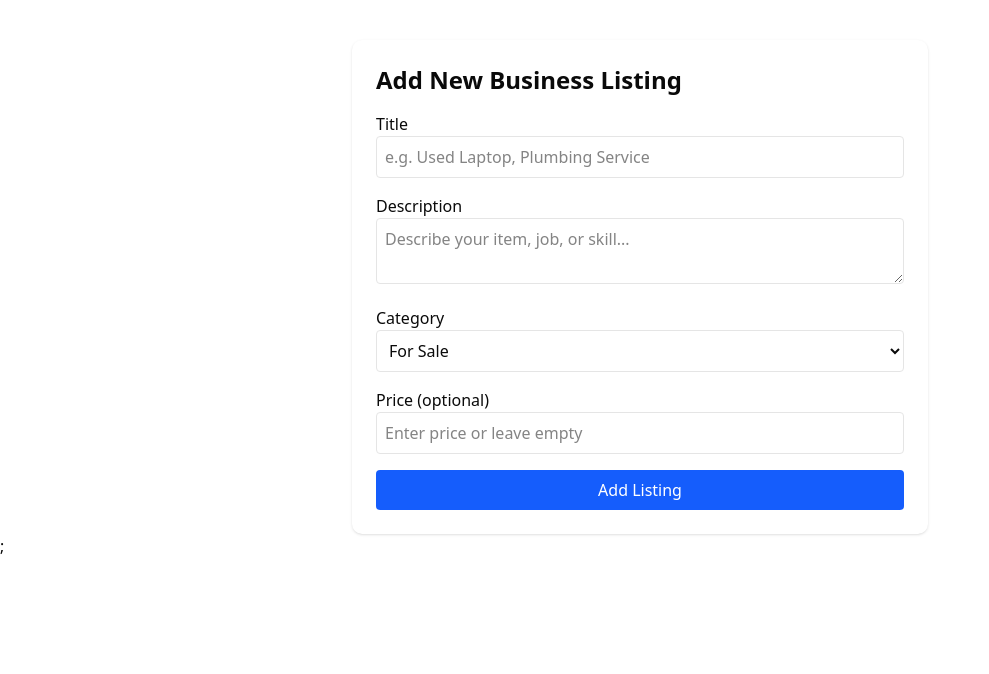
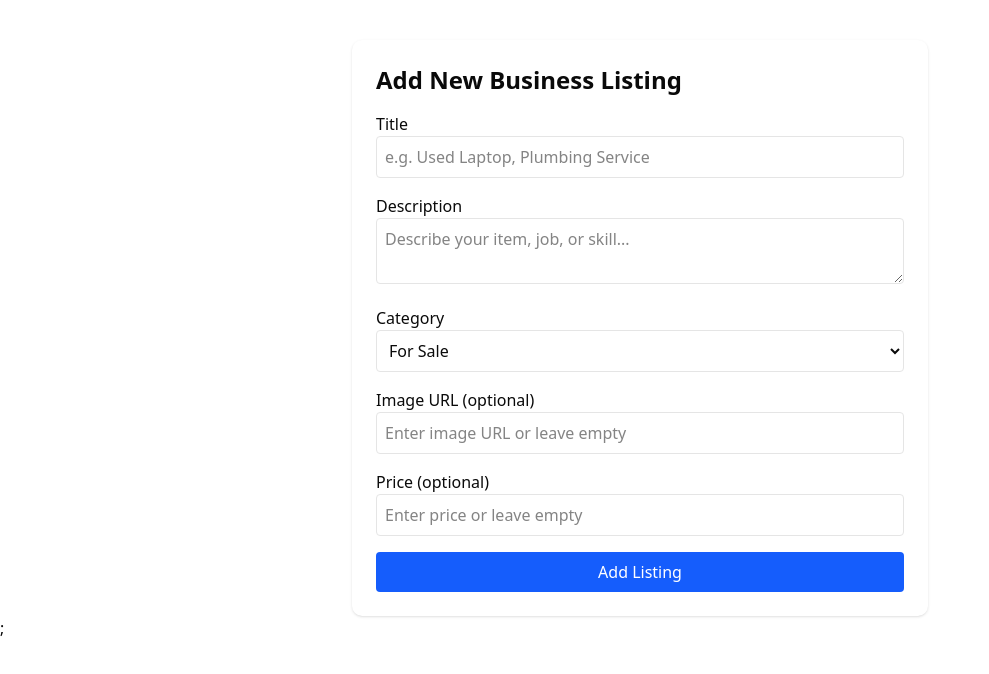
Before and after one commit to Ibrahimjay/next-project, a Next.js app in the folder community-connect/: page /business/new in a window 1280 px wide. Shown: the top 674 px of the page, without its empty margins (0-989 px from the left). Built offline with nearby package versions, Linux system fonts and the light colour scheme.

Commit message:
add middleware

```diff
--- a/community-connect/src/app/api/auth/signup/route.js
+++ b/community-connect/src/app/api/auth/signup/route.js
@@ -1,6 +1,6 @@
 import { NextResponse } from "next/server";
 import bcrypt from "bcryptjs";
-import { prisma } from "@/lib/prisma";
+import  prisma  from "@/lib/prisma";
 
 export async function POST(req) {
   try {
--- a/community-connect/src/app/business/new/page.jsx
+++ b/community-connect/src/app/business/new/page.jsx
@@ -8,6 +8,7 @@ export default function NewBusinessListingPage() {
     description: "",
     category: "sale",
     price: "",
+    image: "",
   });
 
   const [loading, setLoading] = useState(false);
@@ -27,6 +28,8 @@ export default function NewBusinessListingPage() {
       body: JSON.stringify({
         ...form,
         price: form.price ? parseFloat(form.price) : null,
+            image: form.image || "/images/placeholder.png", // fallback
+
       }),
     });
 
@@ -85,6 +88,19 @@ export default function NewBusinessListingPage() {
         </div>
 
         <div>
+        <label className="block font-medium">Image URL (optional)</label>
+       <input
+          type="text"
+          name="image"
+          value={form.image}
+          onChange={handleChange}
+          className="w-full p-2 border rounded"
+          placeholder="Enter image URL or leave empty"
+        />
+        </div>
+
+
+        <div>
           <label className="block font-medium">Price (optional)</label>
           <input
             type="number"
--- a/community-connect/src/app/business/page.jsx
+++ b/community-connect/src/app/business/page.jsx
@@ -27,7 +27,7 @@ export default function BusinessPage() {
       </div>
 
       {/* Listings */}
-      <div className="grid md:grid-cols-3 gap-6">
+      <div className="grid md:grid-cols-4 gap-7">
         {listings.length > 0 ? (
           listings.map((item) => (
             <div
--- /dev/null
+++ b/community-connect/src/middleware.js
@@ -0,0 +1,34 @@
+import { NextResponse } from "next/server";
+import { getToken } from "next-auth/jwt";
+
+export async function middleware(req) {
+  const token = await getToken({ req });
+  const { pathname } = req.nextUrl;
+
+  // Allow access to the following paths without authentication
+  const isAuthPage =
+    pathname.startsWith("/auth/signin") ||
+    pathname.startsWith("/auth/signup") ||
+    pathname.startsWith("/register");
+
+  // Allow API routes and Next.js internal files to pass through
+  if (
+    pathname.startsWith("/api/auth") ||
+    pathname.startsWith("/_next") ||
+    pathname.startsWith("/favicon.ico") ||
+    isAuthPage
+  ) {
+    return NextResponse.next();
+  }
+
+  // Redirect if not authenticated
+  if (!token) {
+    return NextResponse.redirect(new URL("/auth/signin", req.url));
+  }
+
+  return NextResponse.next();
+}
+
+export const config = {
+  matcher: ["/((?!_next|favicon.ico|public|api/auth).*)"],
+};
```
Also changed, not shown: community-connect/src/app/news/page.jsx (line endings or trailing spaces).
